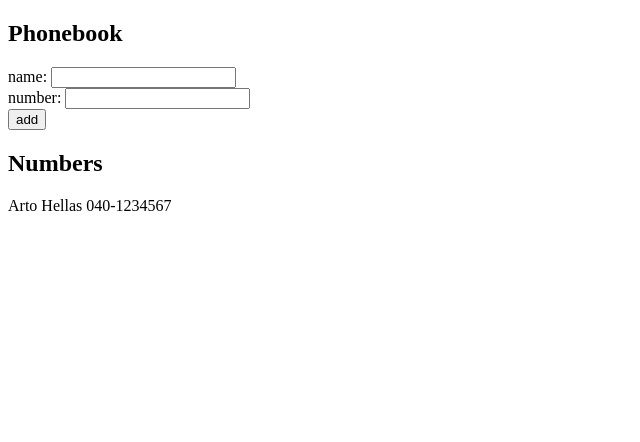
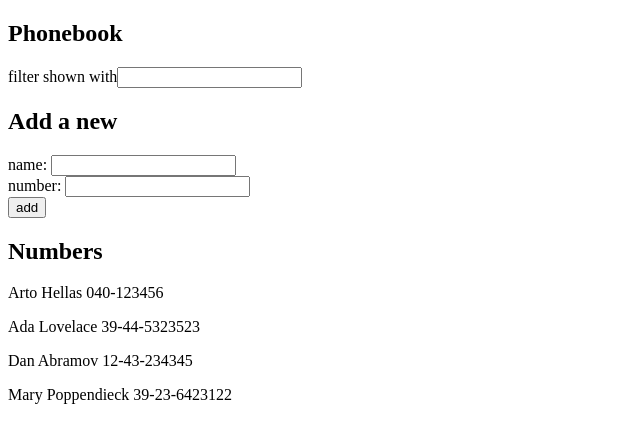
Before and after one commit to thewickest/fullstackcourse, a React (Create React App) app in the folder part2/phonebook/: page / in a window 1280 px wide. Shown: the top 442 px of the page, without its empty margins (0-640 px from the left). Built offline with nearby package versions, Linux system fonts and the light colour scheme.

Commit message:
Testing exercise 2.9: v1

```diff
--- a/part2/phonebook/src/App.js
+++ b/part2/phonebook/src/App.js
@@ -7,25 +7,51 @@ const Name = ({name,number}) => (
 )
 
 const App = () => {
-  const [persons, setPersons] = useState(
-    [{ name: 'Arto Hellas', number: '040-1234567'}
+  const [persons, setPersons] = useState([
+    { name: 'Arto Hellas', number: '040-123456', id: 1 },
+    { name: 'Ada Lovelace', number: '39-44-5323523', id: 2 },
+    { name: 'Dan Abramov', number: '12-43-234345', id: 3 },
+    { name: 'Mary Poppendieck', number: '39-23-6423122', id: 4 }
   ])
+
+  const [search, setSearch] = useState(persons)
   const [newName, setNewName] = useState('')
   const [newNumber, setNewNumber] = useState('')
 
   const savePerson = (event) => {
     event.preventDefault()
-    var isThere = persons.reduce(
+    var isThere = search.reduce(
       (isThere,person)=> isThere || person.name == newName,false)
 
     if(isThere){
       window.alert(`${newName} is already added to the phonebook`)
     }
     else{
-      if(newName!='') setPersons(persons.concat({name:newName,number:newNumber}))
+      if(newName!='') {
+        setPersons(search.concat({name:newName,number:newNumber}))
+        setSearch(search.concat({name:newName,number:newNumber}))
+      }
+
     }
     setNewName('')
     setNewNumber('')
+  }
+
+  const filterPerson = (event) => {
+
+    var newmap = persons.map(
+      function (person) {
+        console.log(person.name)
+        console.log(event.target.value)
+        console.log("--------")
+        if (person.name.includes(event.target.value)) {
+          return person
+        }else{
+          return {name:'',number:''}
+        }
+      })
+    setSearch(newmap)
+    console.log(newmap)
   }
 
   const handleNewName = (event) => {
@@ -39,13 +65,15 @@ const App = () => {
   return (
     <div>
       <h2>Phonebook</h2>
+        <div>filter shown with<input onChange={filterPerson}/></div>
+      <h2>Add a new</h2>
       <form onSubmit={savePerson}>
         <div>name: <input value={newName} onChange={handleNewName}/></div>
         <div>number: <input value={newNumber} onChange={handleNewNumber}/></div>
         <div><button type="submit">add</button></div>
       </form>
       <h2>Numbers</h2>
-      {persons.map(person => <Name key={person.name} name={person.name} number={person.number}/>)}
+      {search.map(person => <Name key={person.id} name={person.name} number={person.number}/>)}
     </div>
   )
 }
```
